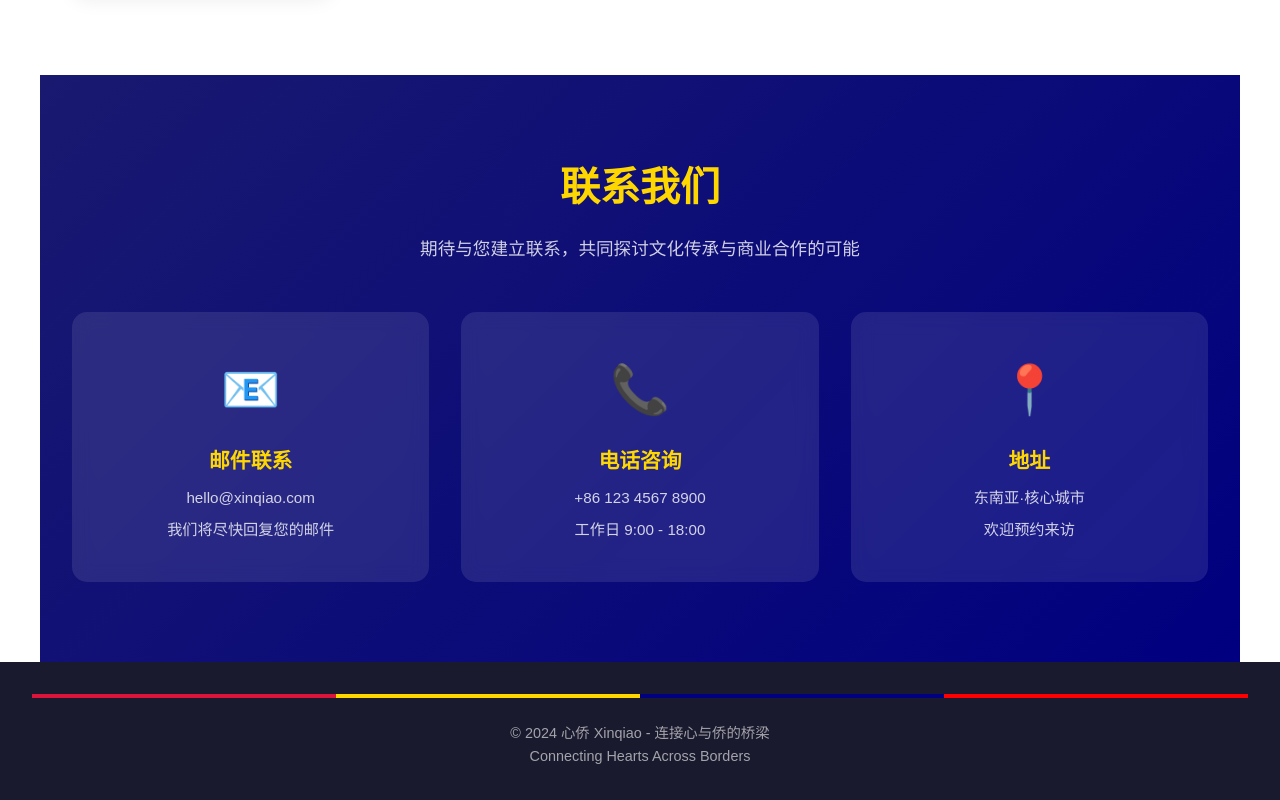
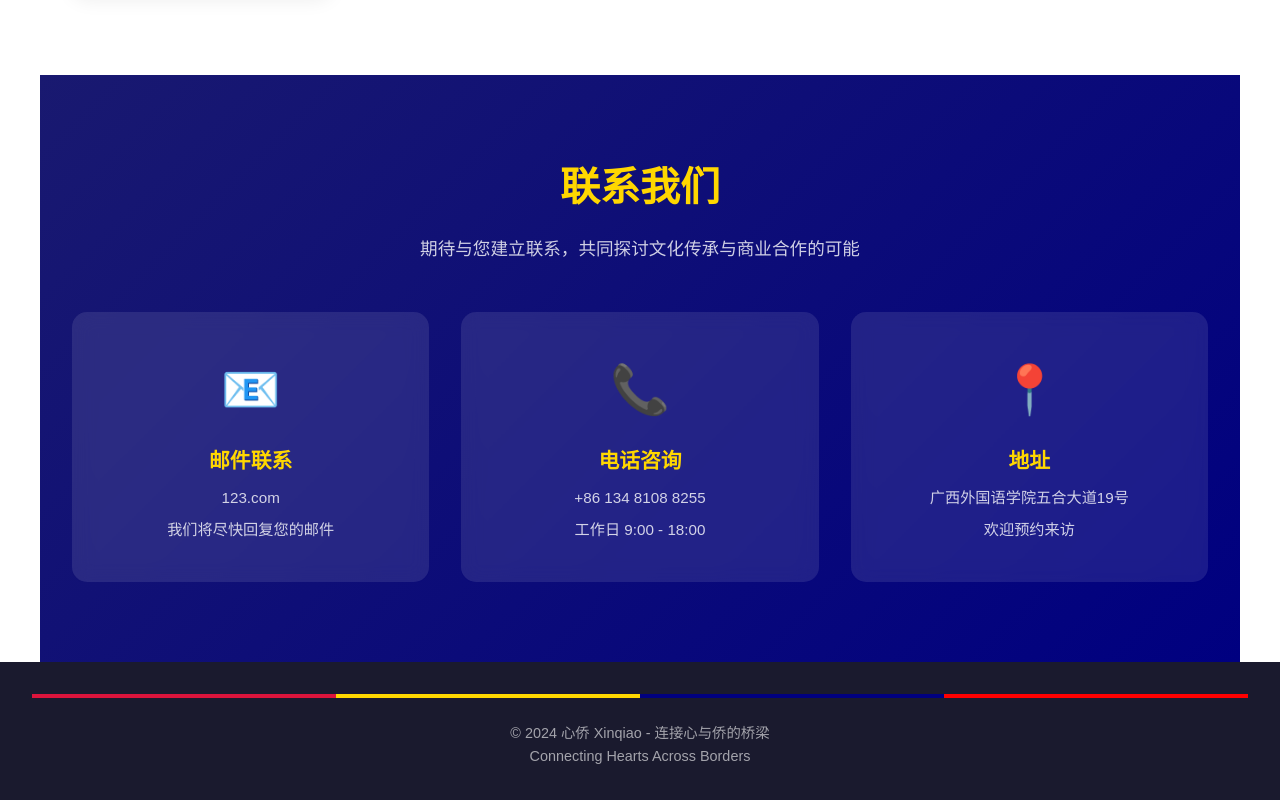
Before and after one commit to caixukun-1-23/-, a plain HTML site: page project/index.html in a window 1280 px wide. Shown: the part 5134-5934 px from the top of the page. Drawn offline with Linux system fonts and the light colour scheme.

Commit message:
Update index.html

```diff
--- a/project/index.html
+++ b/project/index.html
@@ -825,19 +825,19 @@
             <div class="contact-card">
                 <div class="icon">📧</div>
                 <h4>邮件联系</h4>
-                <p class="contact-detail">hello@xinqiao.com</p>
+                <p class="contact-detail">123.com</p>
                 <p>我们将尽快回复您的邮件</p>
             </div>
             <div class="contact-card">
                 <div class="icon">📞</div>
                 <h4>电话咨询</h4>
-                <p class="contact-detail">+86 123 4567 8900</p>
+                <p class="contact-detail">+86 134 8108 8255</p>
                 <p>工作日 9:00 - 18:00</p>
             </div>
             <div class="contact-card">
                 <div class="icon">📍</div>
                 <h4>地址</h4>
-                <p class="contact-detail">东南亚·核心城市</p>
+                <p class="contact-detail">广西外国语学院五合大道19号</p>
                 <p>欢迎预约来访</p>
             </div>
         </div>
```
